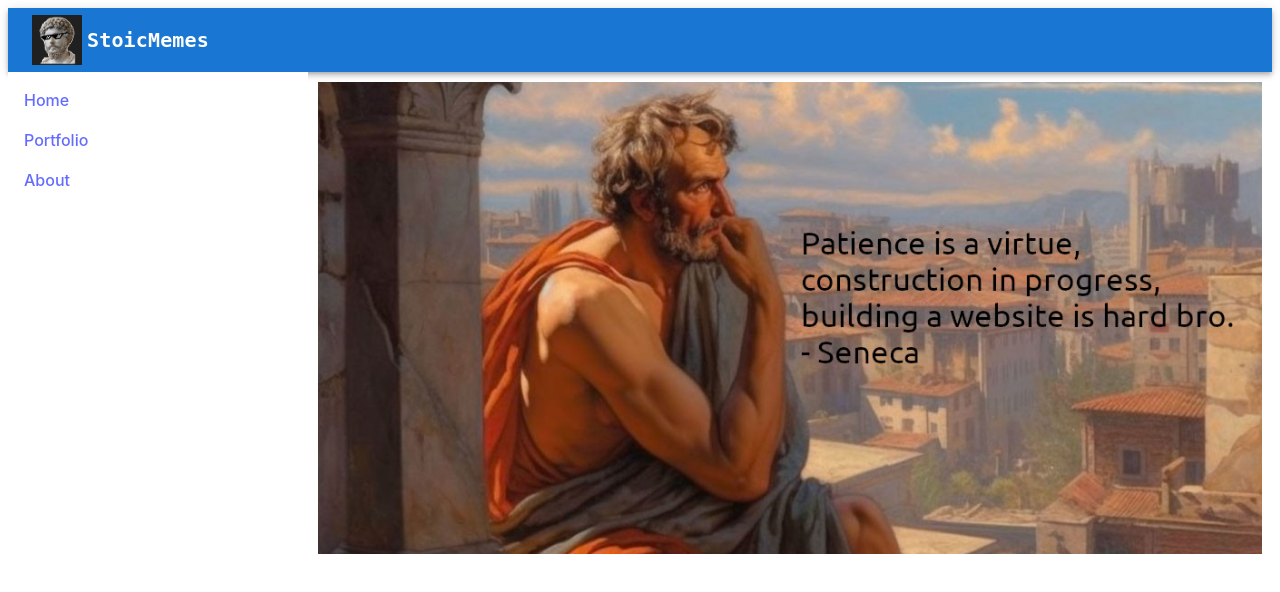
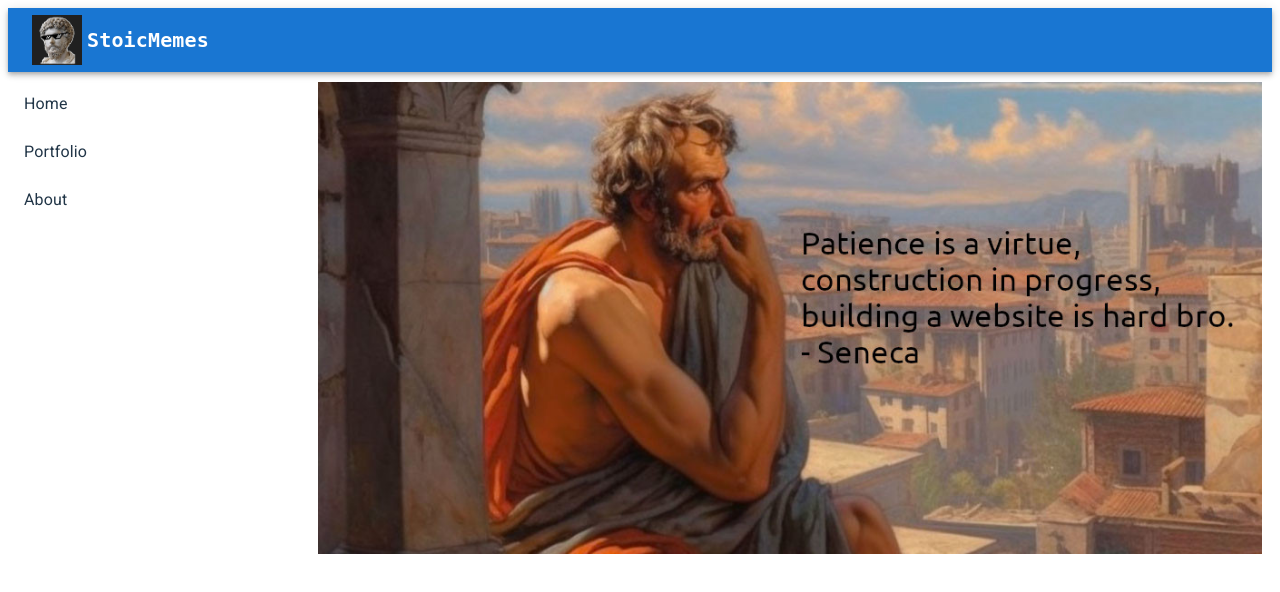
Before and after one commit to chaoticgood1/dogememes, a React (Vite) app in the folder client/: page / in a window 1280 px wide. Shown: the top 592 px of the page. Built offline with nearby package versions, Linux system fonts and the light colour scheme.

Commit message:
Implemented clicking outside the text of sidebar to still go to the link

```diff
--- a/client/src/tsx/sidebar/sidebar_wide.tsx
+++ b/client/src/tsx/sidebar/sidebar_wide.tsx
@@ -4,6 +4,7 @@ import List from '@mui/material/List';
 import ListItem from '@mui/material/ListItem';
 import ListItemButton from '@mui/material/ListItemButton';
 import { Link } from "react-router-dom";
+import { ListItemText } from '@mui/material';
 
 const paths = {
   'Home': '/',
@@ -12,7 +13,7 @@ const paths = {
 };
 
 const Demo = styled('div')(({ theme }) => ({
-  backgroundColor: theme.palette.background.paper,
+  // backgroundColor: theme.palette.background.paper,
 }));
 
 export default function InteractiveList() {
@@ -27,9 +28,14 @@ export default function InteractiveList() {
         <List>
           {Object.entries(paths).map(([key, value]) => (
             <ListItem key={key} disablePadding>
-              <ListItemButton>
-
-                <Link to={value}>{key}</Link>
+              <ListItemButton
+                key={key}
+                component={Link}
+                to={value}
+              >
+                <ListItemText>
+                  {key}
+                </ListItemText>
               </ListItemButton>
             </ListItem>
           ))}
```
